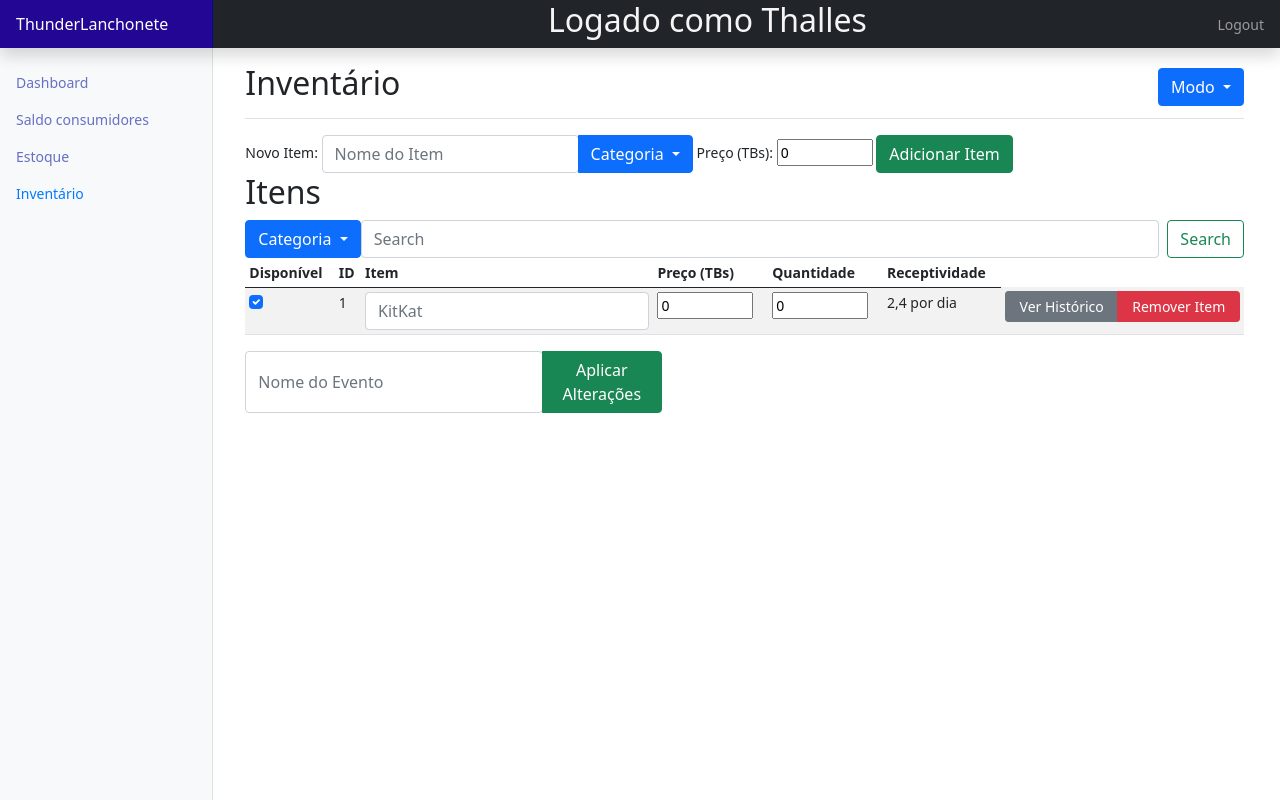
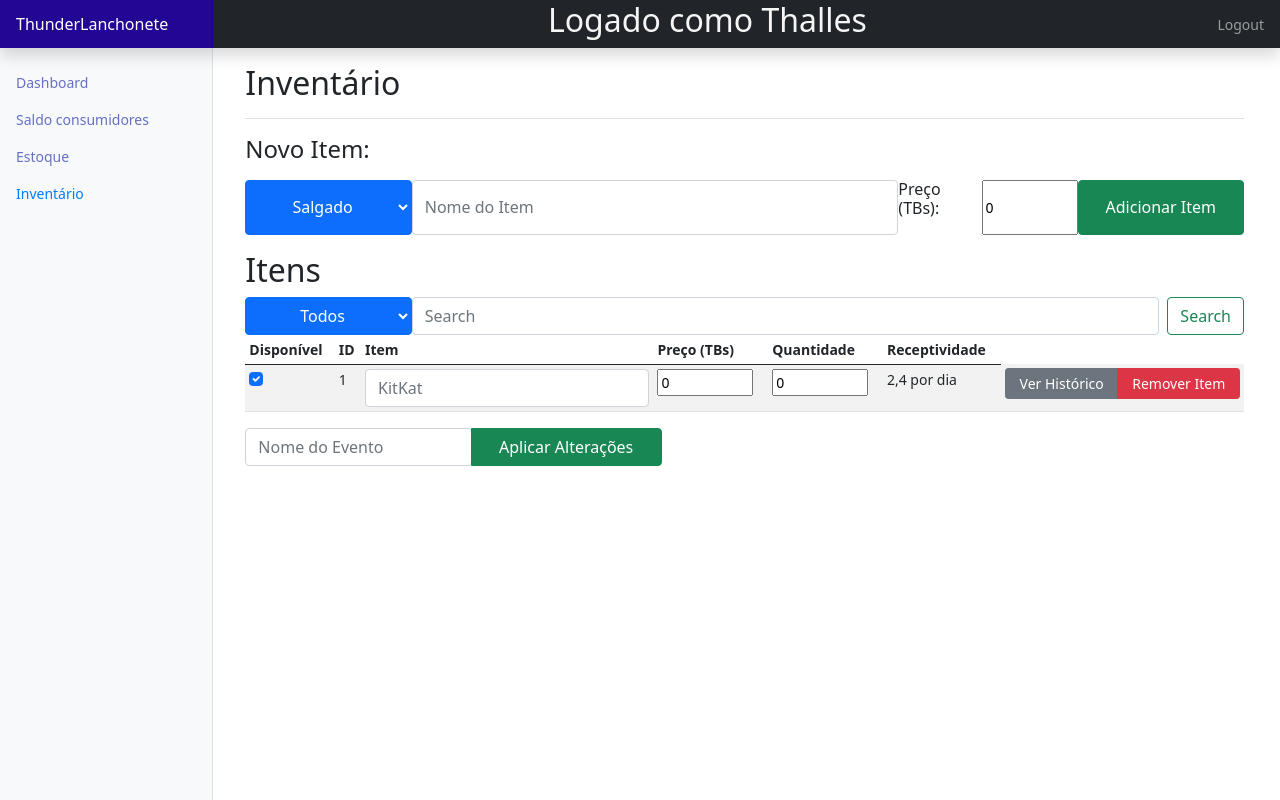
Before and after one commit to FelipeGdM/SI_TL, a Django app: page /inventario in a window 1280 px wide. Run offline with Django 3.2, Linux system fonts and the light colour scheme.

Commit message:
fixing inventário

```diff
--- a/lanchonete/templates/lanchonete/inventario.html
+++ b/lanchonete/templates/lanchonete/inventario.html
@@ -29,45 +29,29 @@
     <main class="col-md-9 ms-sm-auto col-lg-10 px-md-4">
       <div class="d-flex justify-content-between flex-wrap flex-md-nowrap align-items-center pt-3 pb-2 mb-3 border-bottom">
         <h1 class="h2">Inventário</h1>
-        <div class="btn-toolbar mb-2 mb-md-0">
-          <div class="btn-group" role="group">
-            <button id="btnGroupDrop1" type="button" class="btn btn-primary dropdown-toggle" data-bs-toggle="dropdown" aria-expanded="false">
-            Modo
-            </button>
-            <ul class="dropdown-menu" aria-labelledby="btnGroupDrop1">
-              <li><a class="dropdown-item" href="#">Visualizar</a></li>
-              <li><a class="dropdown-item" href="#">Editar</a></li>
-            </ul>
-          </div>
-        </div>
       </div>
-      <label class="form-label">Novo Item:</label>
-        <div class="btn-group" role="group">
-          <input type="Nome" class="form-control" id="exampleFormControlInput1" placeholder="Nome do Item">
-          <button id="btnGroupDrop1" type="button" class="btn btn-primary dropdown-toggle" data-bs-toggle="dropdown" aria-expanded="false">
-            Categoria
-          </button>
-          <ul class="dropdown-menu" aria-labelledby="btnGroupDrop1">
-            <li><a class="dropdown-item" href="#">Bebidas</a></li>
-            <li><a class="dropdown-item" href="#">Doces</a></li>
-            <li><a class="dropdown-item" href="#">Salgados</a></li>
-          </ul>
-        </div>
-        <label class="form-label">Preço (TBs):</label>
+      <label class="form-label col-3"><h4>Novo Item:</h4></label>
+      <form class="d-flex">
+        <select name="Categoria" type="button" class="btn btn-primary dropdown-toggle col-2" data-bs-toggle="dropdown" aria-expanded="false">
+          Tipo
+          <option value="salgado">Salgado</option>
+          <option value="bebida">Bebida</option>
+          <option value="doce">Doce</option>
+        </select>
+        <input type="Nome" class="form-control" id="exampleFormControlInput1" placeholder="Nome do Item">
+        <label class="form-label col-1"><h6>Preço (TBs):</h6></label>
         <input type="number" value="0" min="0" max="1000" step="1"/>
-        <button type="button" class="btn btn-success">Adicionar Item</button>
-
-      <h2>Itens</h2>
+        <button type="button" class="btn btn-success col-2">Adicionar Item</button>
+      </form>
+      <h1 class="h2 mt-3">Itens</h1>
       <form class="d-flex">
-        <button id="btnGroupDrop1" type="button" class="btn btn-primary dropdown-toggle" data-bs-toggle="dropdown" aria-expanded="false">
-          Categoria
-        </button>
-        <ul class="dropdown-menu" aria-labelledby="btnGroupDrop1">
-          <li><a class="dropdown-item" href="#">Todos</a></li>
-          <li><a class="dropdown-item" href="#">Bebidas</a></li>
-          <li><a class="dropdown-item" href="#">Doces</a></li>
-          <li><a class="dropdown-item" href="#">Salgados</a></li>
-        </ul>
+        <select name="Categoria" type="button" class="btn btn-primary dropdown-toggle col-2" data-bs-toggle="dropdown" aria-expanded="false">
+          Tipo
+          <option value="Todos">Todos</option>
+          <option value="salgado">Salgado</option>
+          <option value="bebida">Bebida</option>
+          <option value="doce">Doce</option>
+        </select>
         <input class="form-control me-2" type="search" placeholder="Search" aria-label="Search">
         <button class="btn btn-outline-success" type="submit">Search</button>
       </form>
@@ -111,7 +95,7 @@
         </table>
         <div class="btn-group" role="group">
           <input type="Nome" class="form-control" id="exampleFormControlInput1" placeholder="Nome do Evento">
-          <button type="button" class="btn btn-success">Aplicar Alterações</button>
+          <button type="button" class="btn btn-success col-10">Aplicar Alterações</button>
         </div>
       </div>
     </main>
--- a/lanchonete/views.py
+++ b/lanchonete/views.py
@@ -135,9 +135,18 @@ def estoque(request):
     return render(request, 'lanchonete/estoque.html',context)
 
 def inventario(request):
-    context = {**global_context, 'nome_do_usuario':'Thalles'}
+    produto = {
+        'salgado': Produto.objects.filter(tipo='salgado'),
+        'doce': Produto.objects.filter(tipo='doce'),
+        'bebida': Produto.objects.filter(tipo='bebida'),
+    }
+    context = {**global_context, 'nome_do_usuario':'Thalles', 'produtos': produto}
     context = setPageActive(context,'inventario')
-    return render(request, 'lanchonete/inventario.html',context)
+    if request.method=='GET':
+        return render(request, 'lanchonete/inventario.html',context)
+
+    elif request.method=='POST':
+        form_data = request.POST.dict()
 
 def historico(request):
     context = {**global_context, 'nome_do_usuario':'Thalles'}
```
